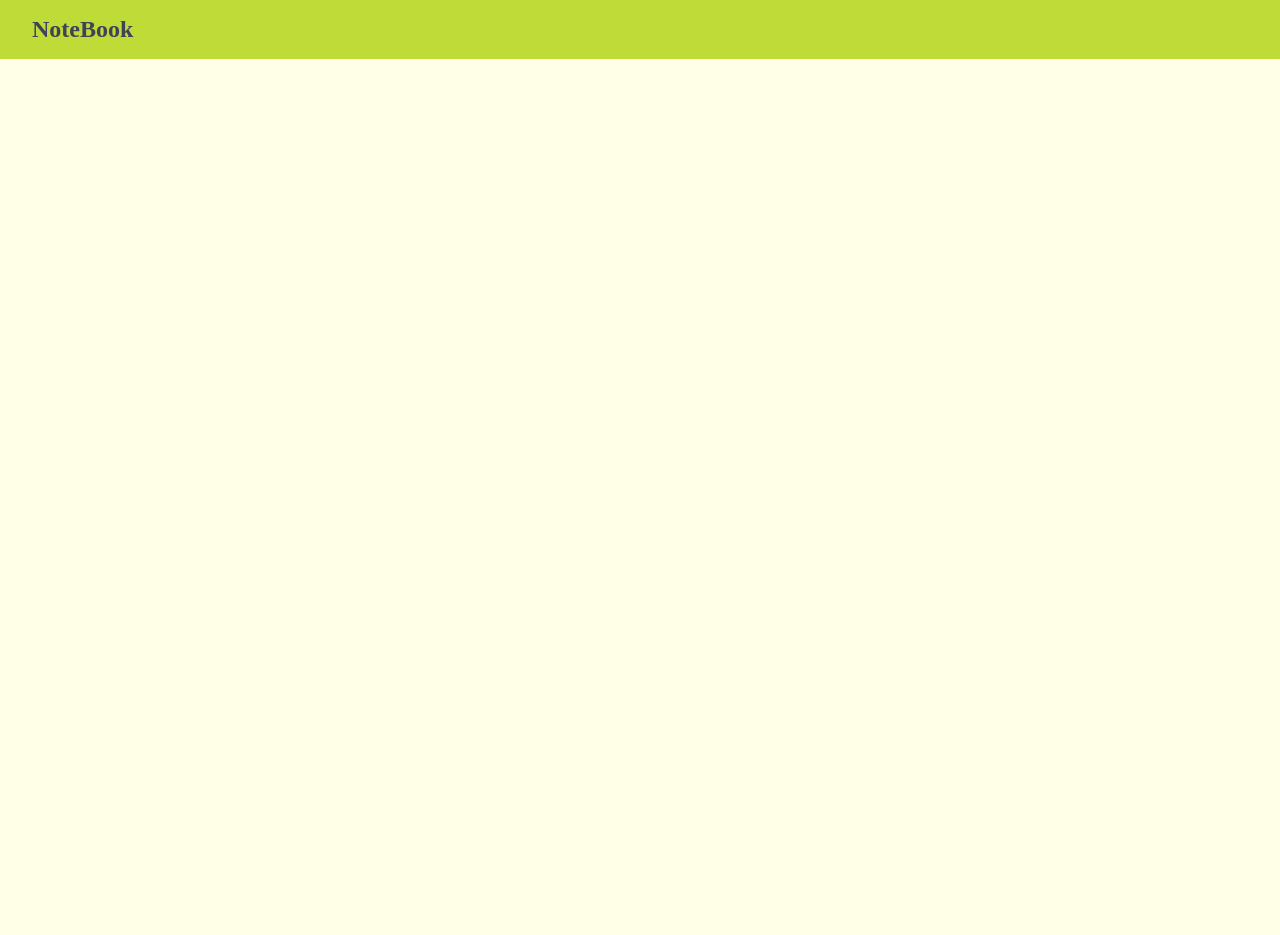
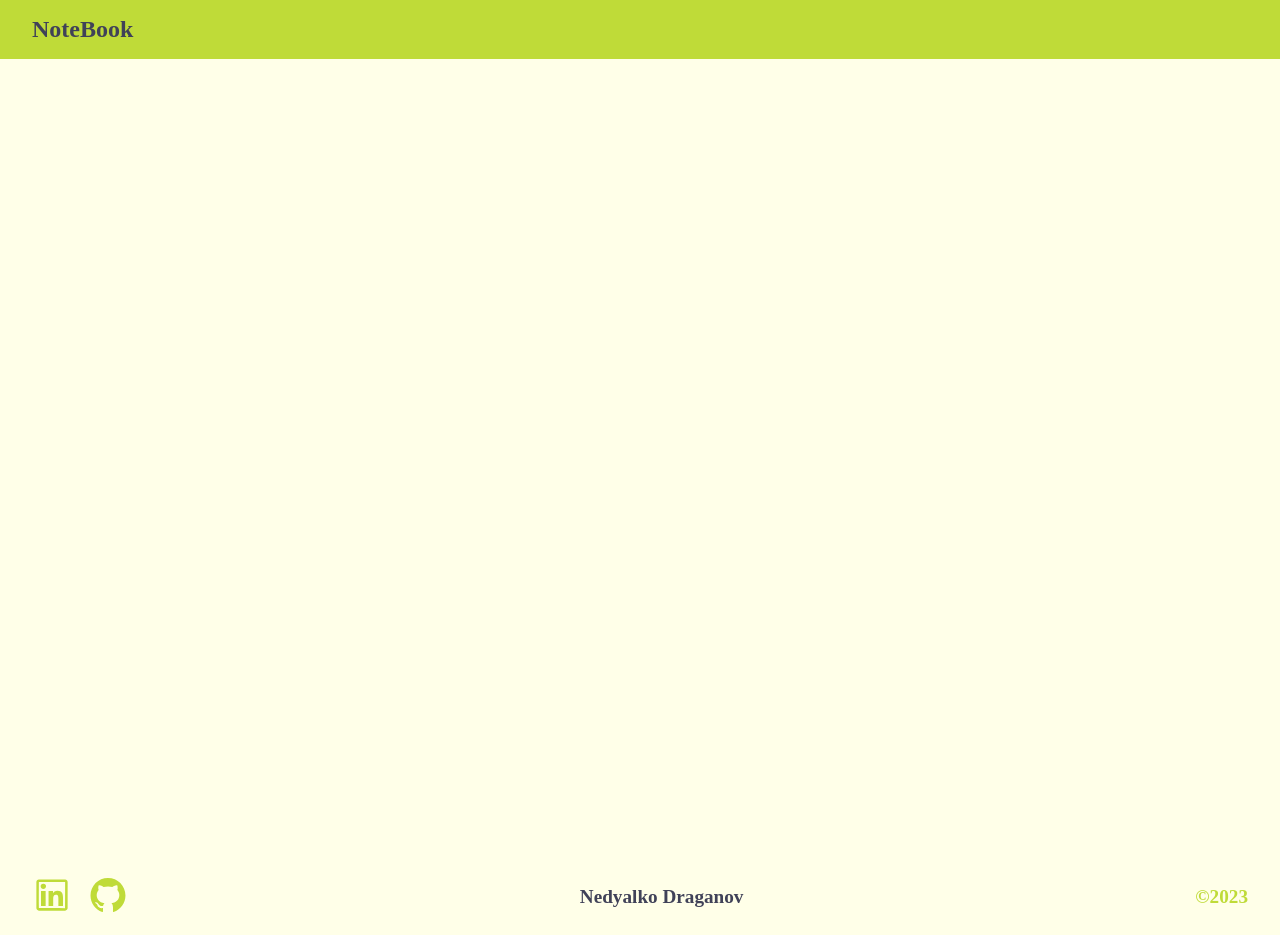
Before and after one commit to NDraganov/notebook, a Next.js app: page / in a window 1280 px wide. Before the commit the page ends 800 px from the top, so only its background shows below. Built offline with nearby package versions, Linux system fonts and the light colour scheme.

Commit message:
Install react icons, create a footer component

```diff
--- /dev/null
+++ b/components/footer/footer.jsx
@@ -0,0 +1,32 @@
+import Link from "next/link";
+import { AiOutlineLinkedin } from "react-icons/ai";
+import { AiOutlineGithub } from "react-icons/ai";
+
+import classes from "./footer.module.css";
+
+export default function Footer() {
+  const linkedHref = "https://www.linkedin.com/in/nedyalko-draganov-12958a235/";
+  const gitHref = "https://github.com/NDraganov";
+  const currentYear = new Date().getFullYear();
+  return (
+    <footer className={classes.footer}>
+      <div className={classes.section}>
+        <Link href={linkedHref} title="LinkedIn" target="_blank">
+          <AiOutlineLinkedin />
+        </Link>
+        <Link href={gitHref} title="GitHub" target="_blank">
+          <AiOutlineGithub />
+        </Link>
+      </div>
+      <div>
+        <p>Nedyalko Draganov</p>
+      </div>
+      <div className={classes.section}>
+        <p>
+          &copy;
+          <span>{currentYear}</span>
+        </p>
+      </div>
+    </footer>
+  );
+}
--- /dev/null
+++ b/components/footer/footer.module.css
@@ -0,0 +1,26 @@
+.footer {
+  display: flex;
+  align-items: center;
+  justify-content: space-between;
+  padding: 1rem 2rem;
+}
+.footer .section {
+  display: flex;
+  align-items: center;
+  gap: 1rem;
+}
+.footer a svg {
+  color: var(--dark-green);
+  font-size: 2.5rem;
+}
+.footer a svg:hover {
+  color: var(--grey);
+}
+.footer div p {
+  color: var(--grey);
+  font-size: 1.2rem;
+  font-weight: 700;
+}
+.footer .section p {
+  color: var(--dark-green);
+}
--- a/components/layout/layout.jsx
+++ b/components/layout/layout.jsx
@@ -1,11 +1,13 @@
 import { Fragment } from "react";
 import Header from "../header/header";
+import Footer from "../footer/footer";
 
 export default function Layout(props) {
   return (
     <Fragment>
       <Header text={"NoteBook"} />
       <main>{props.children}</main>
+      <Footer />
     </Fragment>
   );
 }
--- a/package.json
+++ b/package.json
@@ -11,6 +11,7 @@
   "dependencies": {
     "next": "13.4.3",
     "react": "18.2.0",
-    "react-dom": "18.2.0"
+    "react-dom": "18.2.0",
+    "react-icons": "^4.8.0"
   }
 }
--- a/pages/index.jsx
+++ b/pages/index.jsx
@@ -1,5 +1,7 @@
 import Head from "next/head";
 import { Fragment } from "react";
+
+import classes from "./index.module.css";
 
 export default function Home() {
   return (
@@ -13,6 +15,7 @@
         <meta name="viewport" content="width=device-width, initial-scale=1" />
         <link rel="icon" href="/favicon.ico" />
       </Head>
+      <div className={classes.home}></div>
     </Fragment>
   );
 }
--- /dev/null
+++ b/pages/index.module.css
@@ -0,0 +1,3 @@
+.home {
+  min-height: 100vh;
+}
```
Also changed, not shown: 1 other file (tests, documents, lock files or other folders).
